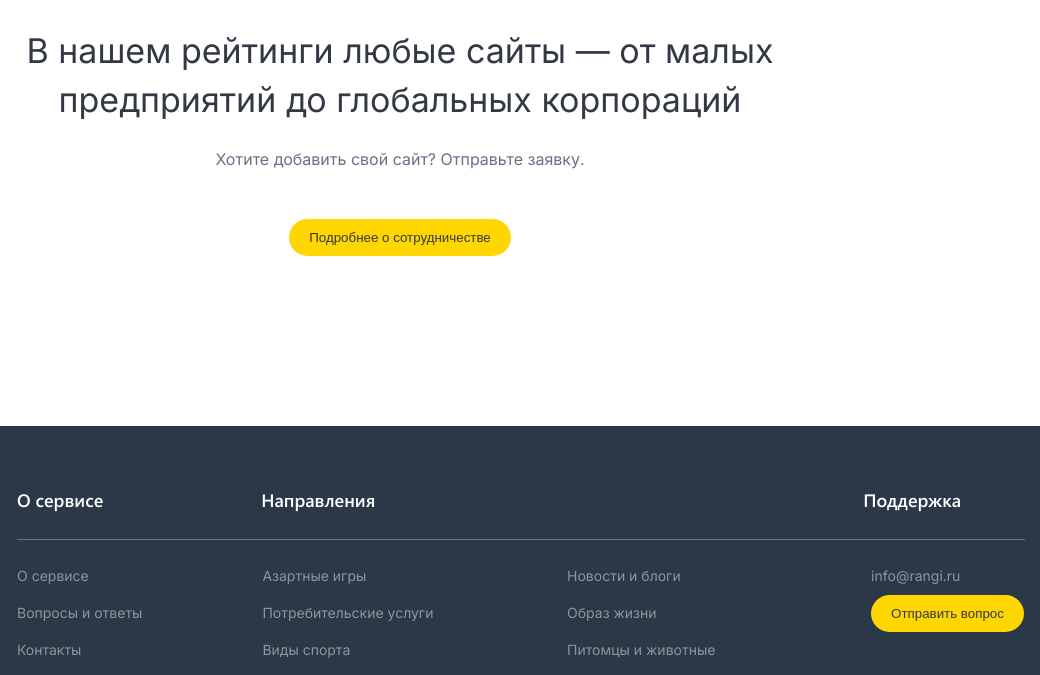
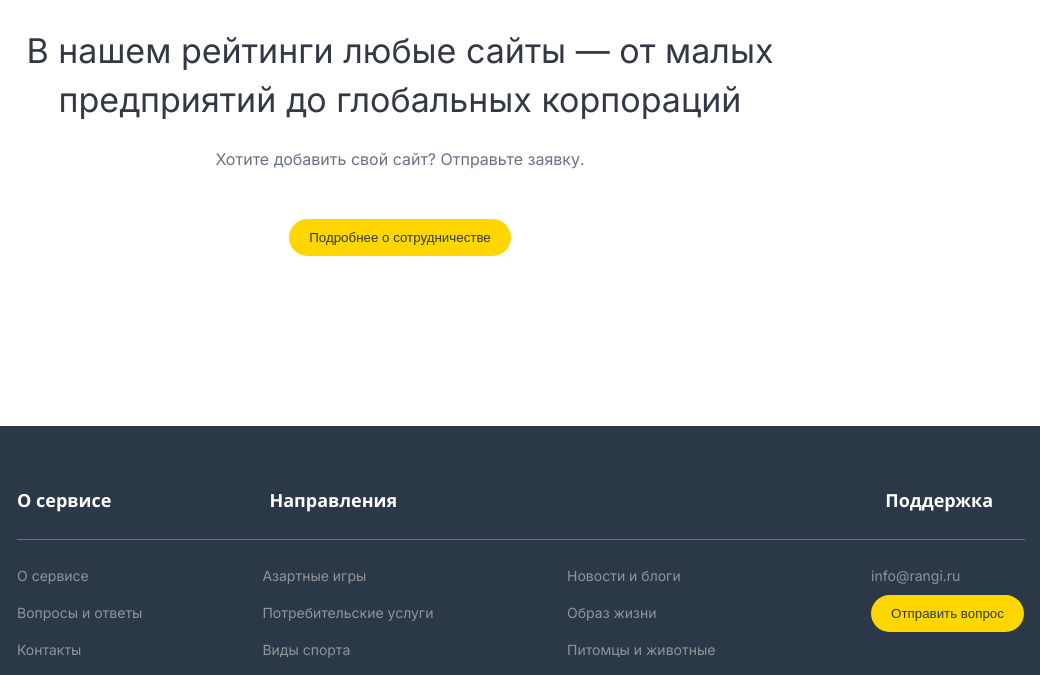
Before and after one commit to CostaWebin/rangi, a plain HTML site: page index.html in a window 1280 px wide. Shown: the part 4110-4785 px from the top of the page, 240-1280 px from the left. Drawn offline with Linux system fonts and the light colour scheme.

Commit message:
Update styles.css

```diff
--- a/styles.css
+++ b/styles.css
@@ -1,47 +1,4 @@
 @import url('https://fonts.googleapis.com/css2?family=Inter:wght@100..900&display=swap');
-
-@font-face {
-    font-family: 'Segoe UI';
-    src: url('/fonts/SegoeUI-Bold.woff2') format('woff2'),
-        url('SegoeUI-Bold.woff') format('woff');
-    font-weight: bold;
-    font-style: normal;
-    font-display: swap;
-}
-
-@font-face {
-    font-family: 'Segoe UI';
-    src: url('/fonts/SegoeUI-SemiBold.woff2') format('woff2'),
-        url('SegoeUI-SemiBold.woff') format('woff');
-    font-weight: 600;
-    font-style: normal;
-    font-display: swap;
-}
-
-@font-face {
-    font-family: 'Segoe UI';
-    src: url('/fonts/SegoeUI.woff2') format('woff2'),
-        url('SegoeUI.woff') format('woff');
-    font-weight: 400;
-    font-style: normal;
-    font-display: swap;
-}
-
-@font-face {
-    font-family: 'Montserrat';
-    src: url('/fonts/Montserrat-Black.woff2') format('woff2');
-    font-weight: 900;
-    font-style: normal;
-    font-display: swap;
-}
-
-@font-face {
-    font-family: 'Montserrat';
-    src: url('/fonts/Montserrat-Medium.woff2') format('woff2');
-    font-weight: 500;
-    font-style: normal;
-    font-display: swap;
-}
 
 :root {
     font-size: 62.5%;
```
